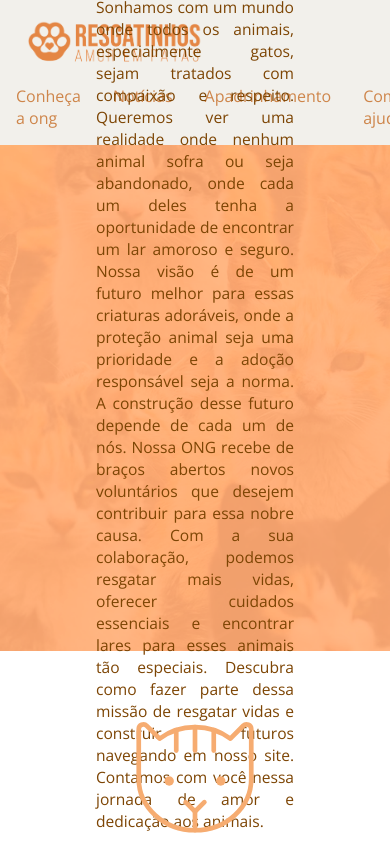
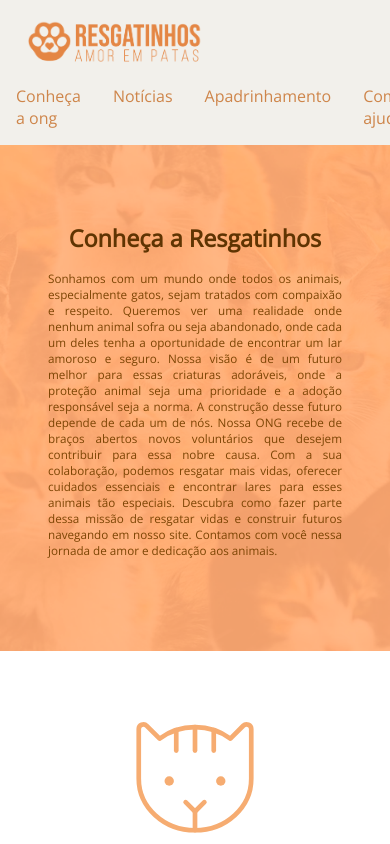
Before and after one commit to LuciaSindeaux/projeto-final-resgatinhos-reprograma, a React (Vite) app in the folder lucia-sindeaux/projeto-final-resgatinhos/: page / in a window 390 px wide. Shown: the top 844 px of the page. Built offline with nearby package versions, Linux system fonts and the light colour scheme; no server answers.

Commit message:
ajuste layout responsivo para celular

```diff
--- a/lucia-sindeaux/projeto-final-resgatinhos/src/styles/components/header.module.css
+++ b/lucia-sindeaux/projeto-final-resgatinhos/src/styles/components/header.module.css
@@ -87,8 +87,7 @@
   }
 
   .headerSubtitle {
-    font-size: 4vw;
-    padding-left: 6rem;
-    padding-right: 6rem;
+    font-size: 3vmin;
+    max-width: 100%
   }
 }
--- a/lucia-sindeaux/projeto-final-resgatinhos/src/styles/pages/contato.module.css
+++ b/lucia-sindeaux/projeto-final-resgatinhos/src/styles/pages/contato.module.css
@@ -67,7 +67,7 @@
   }
 
 
-  @media (max-width: 414px) {
+  @media (max-width: 500px) {
     .formInput {
       width: 80%;
     }
@@ -146,3 +146,12 @@
       margin: 2rem;
     }
   }
+
+  @media (max-width: 500px) {
+    .doeNota {
+      font-size: 1.3vh;
+      padding-left: 1rem;
+      padding-right: 1rem;
+    }
+
+   }
```
